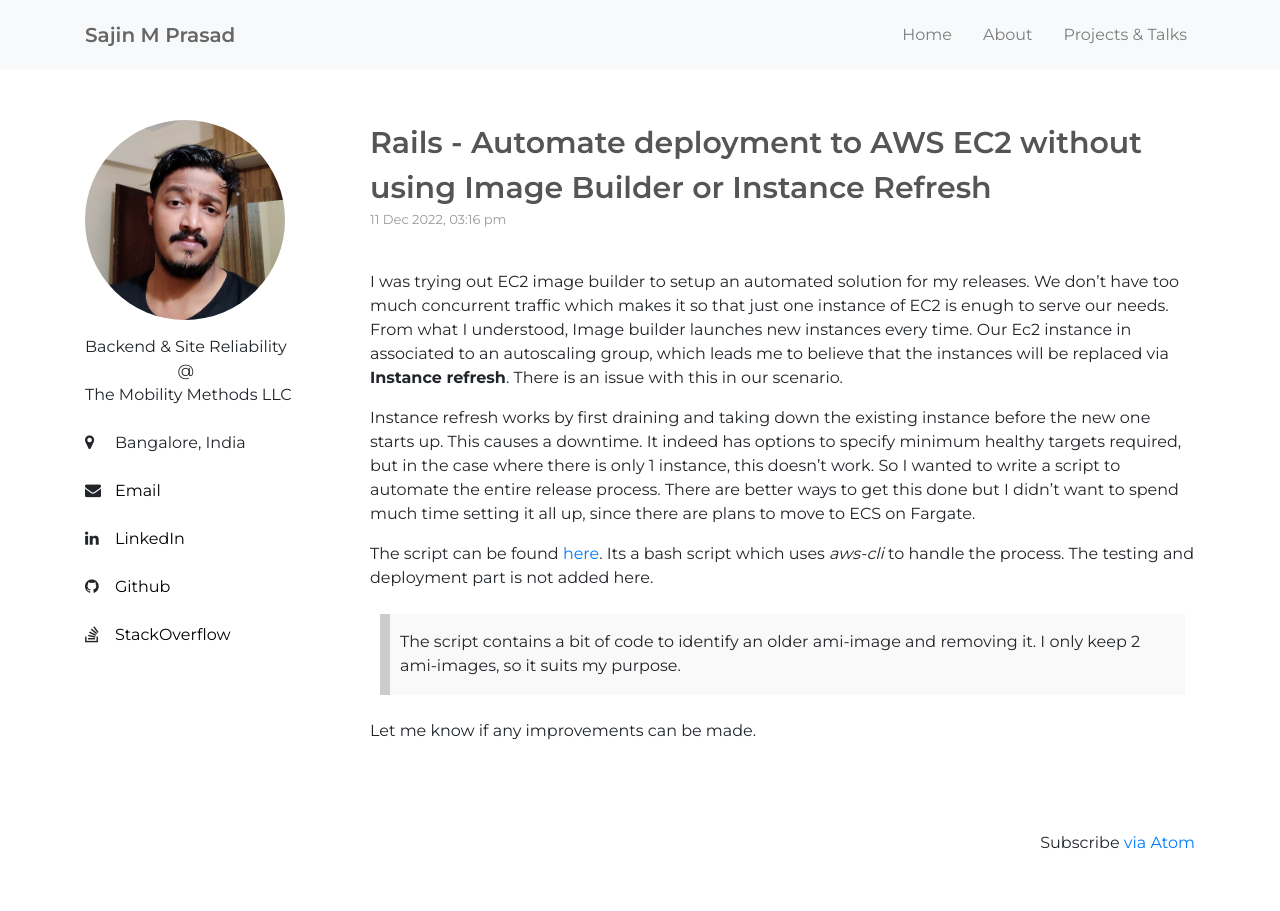
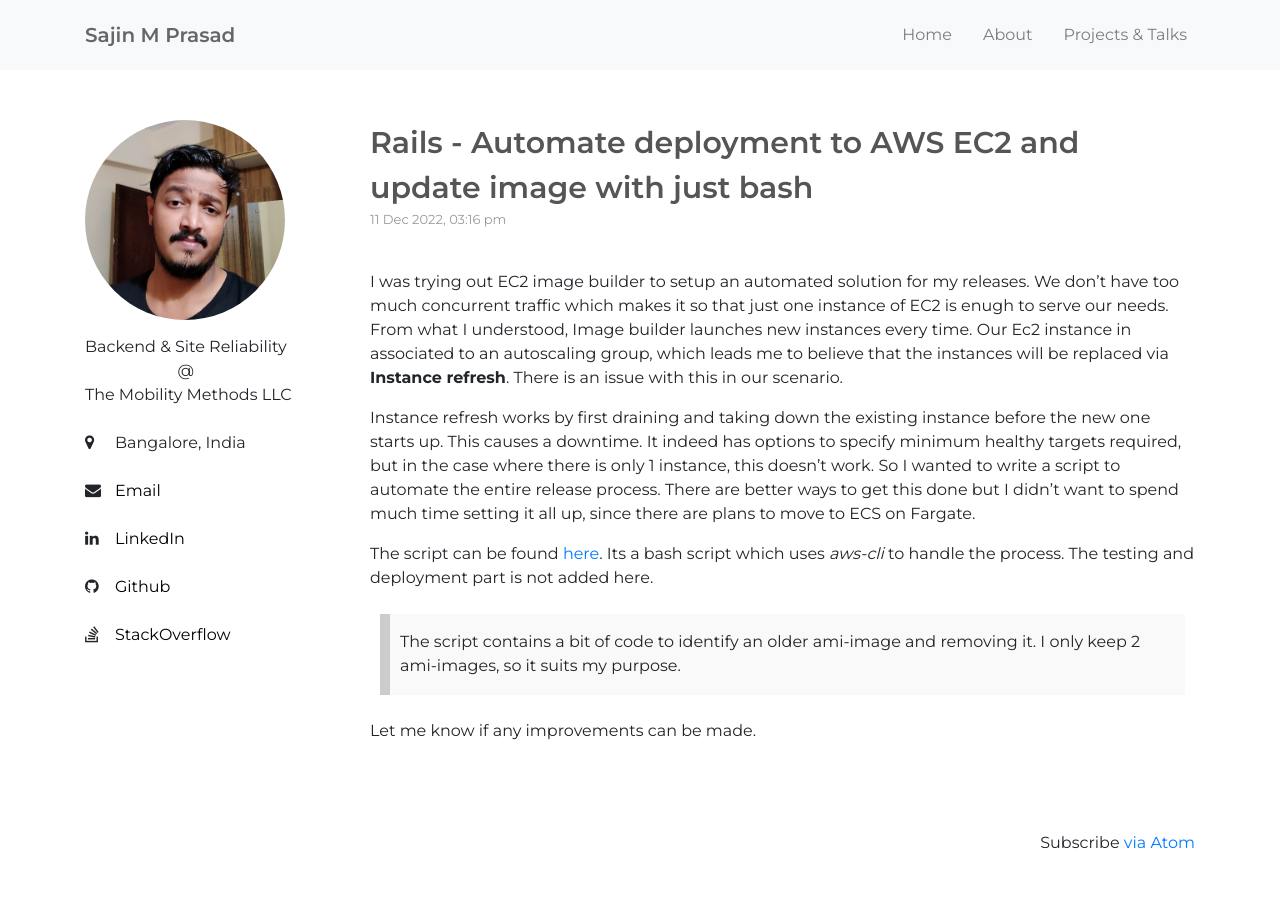
Before and after one commit to sajinmp/sajinmp.github.io, a Jekyll site: the page built from _posts/2022-12-11-rails-automate-deployment-to-ec2-and-ami-with-bash.md, in a window 1280 px wide. Built offline with Jekyll 4.4.1, drawn with Linux system fonts in a browser that asks for light colours; nearby versions of some CDN libraries.

Commit message:
changed title

```diff
--- a/_posts/2022-12-11-rails-automate-deployment-to-ec2-and-ami-updates.md
+++ b/_posts/2022-12-11-rails-automate-deployment-to-ec2-and-ami-with-bash.md
@@ -1,6 +1,6 @@
 ---
 layout: post
-title: Rails - Automate deployment to AWS EC2 without using Image Builder or Instance Refresh
+title: Rails - Automate deployment to AWS EC2 and update image with just bash
 date: 2022-12-11 20:46:12 +0530
 ---
 
```
